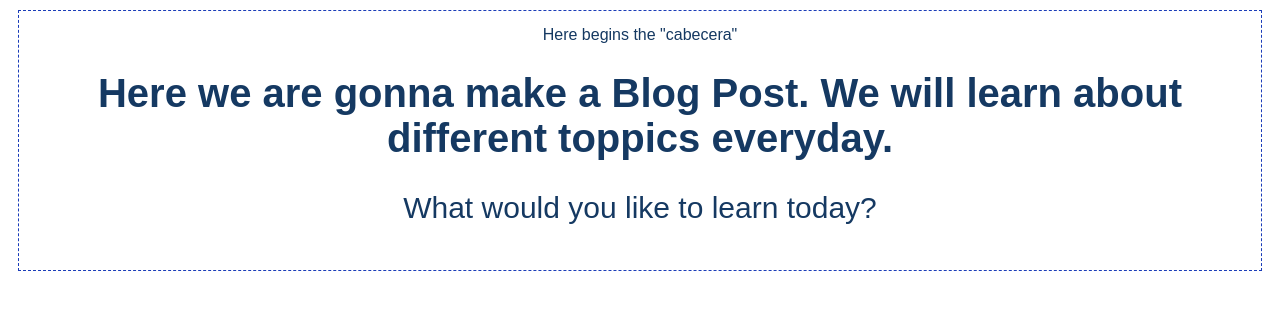
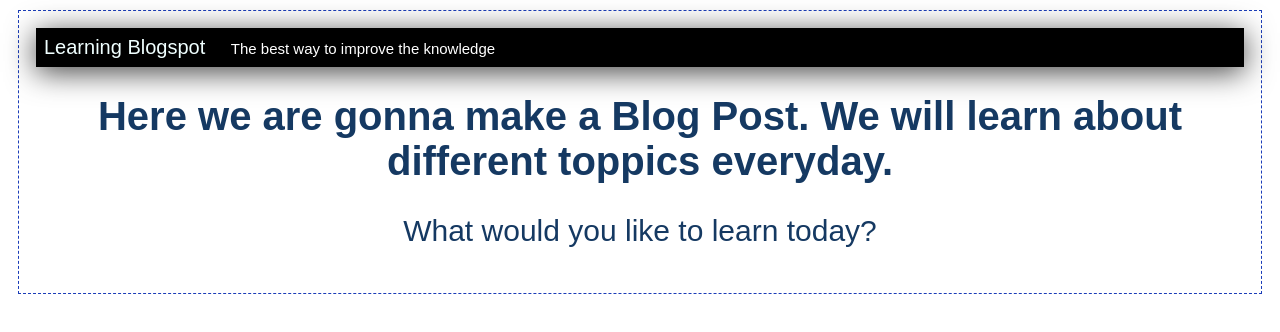
Before and after one commit to estebanchica07/learning-english-blog, a plain HTML site: page blogpost.html in a window 1280 px wide. Drawn offline with Linux system fonts and the light colour scheme.

Commit message:
Cambios en el css e información de la cabecera

```diff
--- a/blogpost.html
+++ b/blogpost.html
@@ -6,7 +6,8 @@
     <body>
         <div id="container">
             <div id="cabecera">
-                Here begins the "cabecera"
+                Learning Blogspot
+                <span id="tagline"> The best way to improve the knowledge</span>
             </div>
             <div id="post">
                 <h1>Here we are gonna make a Blog Post.
--- a/css/styles.css
+++ b/css/styles.css
@@ -12,6 +12,24 @@ body
    padding: 15px;
 }
 
+#cabecera{
+    background-color: black;
+    font-size: 20px;
+    box-shadow: 0px 5px 30px 0px rgba(0,0,0,0.75);
+    color: azure;
+    margin:2px;
+    text-align: left;
+    padding: 8px;
+
+}
+
+#cabecera #tagline {
+    font-size:15px;
+    color: white;
+    margin: 20px;
+
+}
+
 #post{
     font-size: 20px;
 }
```
